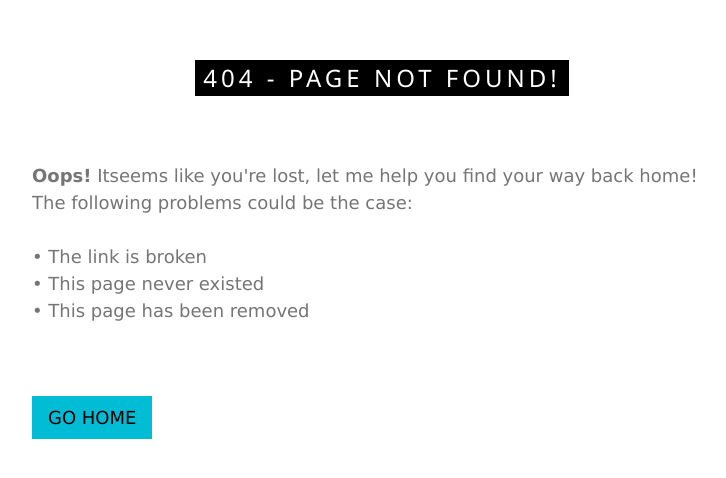
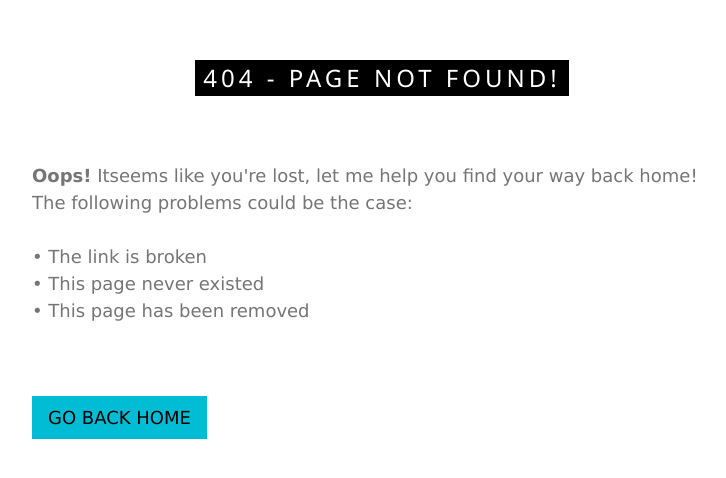
Before and after one commit to lightrao/lightrao.github.io, a plain HTML site: page 404.html in a window 1280 px wide. Shown: the part 160-638 px from the top of the page, without its empty margins (258-984 px from the left). Drawn offline with Linux system fonts and the light colour scheme.

Commit message:
update 404.html button

```diff
--- a/404.html
+++ b/404.html
@@ -39,7 +39,7 @@
               • This page has been removed<br /><br /><br />
             </p>
             <p>
-              <a class="w3-btn w3-cyan w3-ripple" href="/">GO HOME</a>
+              <a class="w3-btn w3-cyan w3-ripple" href="/">GO BACK HOME</a>
             </p>
             <br /><br /><br /><br />
           </div>
```
